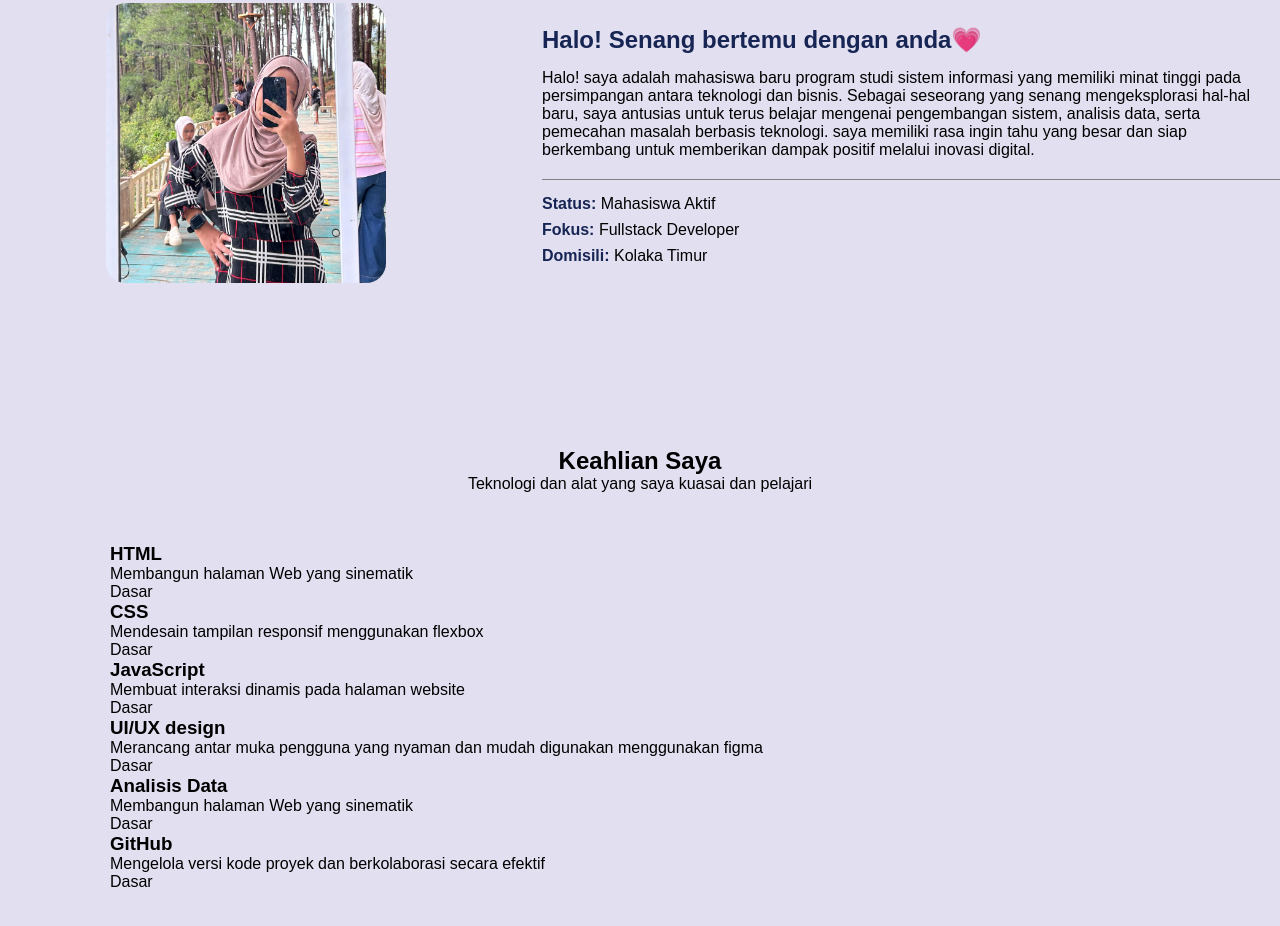
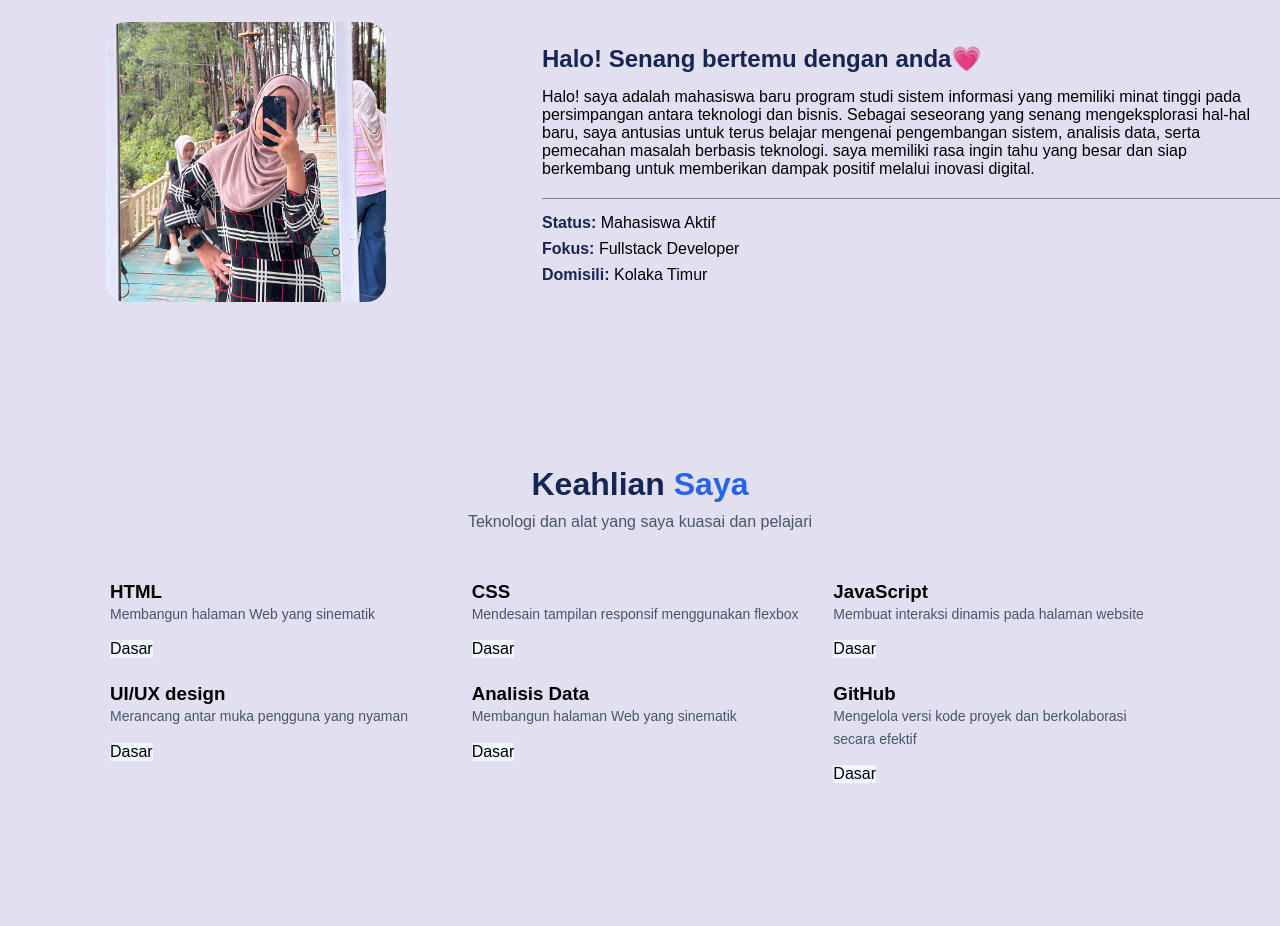
Before and after one commit to asmaulhusna2511/PORTOFOLIO, a plain HTML site: page index.html in a window 1280 px wide. Shown: the part 922-1848 px from the top of the page. After the commit the page ends 1785 px from the top, so only its background shows below. Drawn offline with Linux system fonts and the light colour scheme.

Commit message:
perbaikan

```diff
--- a/index.html
+++ b/index.html
@@ -104,7 +104,7 @@
 
                 <div class="skills-card">
                     <h3>UI/UX design</h3>
-                    <p>Merancang antar muka pengguna yang nyaman dan mudah digunakan menggunakan figma</p>
+                    <p>Merancang antar muka pengguna yang nyaman</p>
                     <span class="badge">Dasar</span>
                 </div>
 
--- a/style.css
+++ b/style.css
@@ -188,3 +188,62 @@ body{
 .detail-item strong{
     color: #172554;
 }
+
+
+/* skills */
+.section-title h2{
+    font-size: 32px;
+    color: #172554;
+    margin-bottom: 10px;
+}
+
+.section-title h2 span{
+    color: #2563eb;
+}
+
+.section-title p{
+    color: #475569;
+    font-size: 16px;
+}
+
+.bg-light{
+    background-color: #f8fafc;
+}
+
+.skills-grid {
+    display: grid;
+    grid-template-columns: repeat(auto-fit, minmax(280px, 1fr));
+    gap: 25px;
+}
+
+.skill-card {
+    background-color: #ffffff;
+    padding: 25px;
+    border-radius: 15px;
+    border: 1px solid #e2e8f0;
+    transition: transform 0.3s, box-shadow 0.3s;
+}
+
+.skill-card:hover {
+    transform: translateY(-5px);
+    box-shadow: 0 10px 20px rgba(37, 99, 235, 0.1);
+}
+
+.skill-card h3 {
+    color: #172554;
+    font-size: 20px;
+    margin-bottom: 10px;
+}
+
+.skills-card p{
+    color: #475569;
+    font-size: 14px;
+    line-height: 1.6;
+    margin-bottom: 15px;
+}
+
+.badge{
+    display: inline-block;
+    background-color: #eff6ff;
+
+}
```
